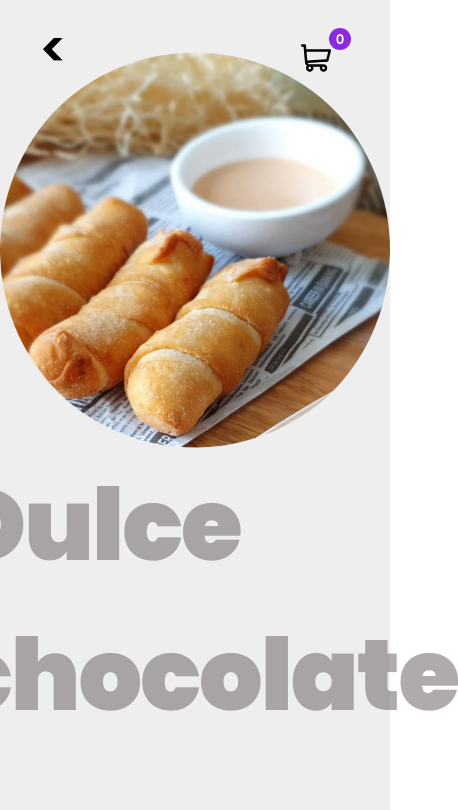
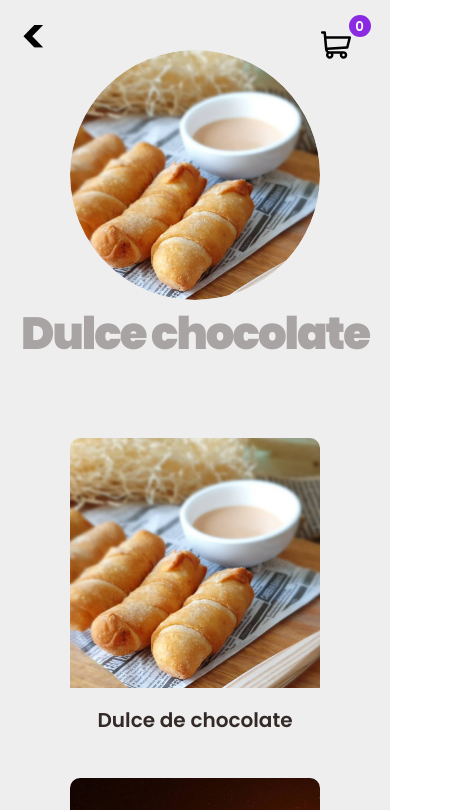
Before and after one commit to ScriptKev/tequegi-ccs, a Next.js app: page /dulces in a window 390 px wide. Shown: the top 810 px of the page, 458 px wide, since content can reach past the window. Built offline with nearby package versions, Linux system fonts and the light colour scheme.

Commit message:
Responsive 1.0 [pages, loading page, checkout wiget, list products in cart, main product]

```diff
--- a/components/ListCategories/style.js
+++ b/components/ListCategories/style.js
@@ -4,6 +4,11 @@ export const ContainerStyled = styled.section`
   width: 100%;
   height: 100%;
   margin: 50px 0 0 auto;
+
+
+  @media (min-width: 320px) and (max-width: 760px) {
+    margin: 25px 0 0 auto;
+  }
 `
 export const TitleCategoriesStyled = styled.div`
   max-width: 1000px;
--- a/components/MainProduct/index.js
+++ b/components/MainProduct/index.js
@@ -47,7 +47,11 @@ export default function MainProduct({ product }) {
             /> */}
             <MainProductImageStyled src={product.img} alt={product.title} />
           </SelectedProductStyled>
-          <TitleMainProductStyled>{ProductTitleComputed(product.title)}</TitleMainProductStyled>
+
+          <TitleMainProductStyled>
+            <h1>{ProductTitleComputed(product.title)}</h1>
+          </TitleMainProductStyled>
+
         </FlexStyled>
       </ContainerStyled>
     </MainProductStyled>
--- a/components/MainProduct/style.js
+++ b/components/MainProduct/style.js
@@ -4,6 +4,14 @@ export const MainProductStyled = styled.section`
   width: 100%;
   padding: 0 0 50px 0;
   height: auto;
+
+  @media (min-width: 320px) and (max-width: 1000px) {
+    padding: 0
+  }
+
+  @media (min-width: 320px) and (max-width: 440px) {
+    padding: 0;
+  }
 `
 
 export const ContainerStyled = styled.div`
@@ -13,31 +21,74 @@ export const ContainerStyled = styled.div`
 export const FlexStyled = styled.div`
   width: 100%;
   height: 100%;
-  display: flex;
+  display: grid;
   flex-wrap: wrap;
+  grid-template-columns: minmax(250px, 50%) 50%;
+  grid-template-rows: 1fr;
   justify-content: center;
   align-items: center;
+
+  & h1 {
+    text-align: flex-start;
+  }
+
+  @media (min-width: 320px) and (max-width: 1000px) {
+    grid-template-rows: 1fr min-content;
+    grid-template-columns: 1fr;
+  }
 `
 export const SelectedProductStyled = styled.article`
   width: 400px;
   height: 400px;
   cursor: pointer;
   clip-path: circle(50% at 50% 50%);
-  transition: all 300ms ease-in-out;
+  transition: all 100ms ease-in-out;
+  justify-self: flex-end;
 
-  &:hover {
+  & img {
+    &:hover {
+      box-shadow: 0 0 11px rgba(33,33,33,.2);
+    }
+  }
+
+  &:active {
     transform: scale(1.1)
+  }
+
+  @media (min-width: 320px) and (max-width: 1000px) {
+    width: 300px;
+    height: 300px;
+    justify-self: center;
+  }
+
+  @media (min-width: 320px) and (max-width: 440px) {
+    width: 250px;
+    height: 250px;
+    justify-self: center;
   }
 `
 
-export const TitleMainProductStyled = styled.h1`
-    width: min-content;
+export const TitleMainProductStyled = styled.div`
+    width: 100%;
     text-align: start;
-    font-size: 100px;
+    font-size: 55px;
     font-weight: 900;
+    padding-left: 15px;
     letter-spacing: -2px;
     color: #7069678f;
-    margin-left: 20px;
+
+  @media (min-width: 320px) and (max-width: 1000px) {
+    font-size: 40px;
+
+    & h1 {
+      text-align: center;
+    }
+  }
+
+  @media (min-width: 320px) and (max-width: 440px) {
+    font-size: 30px;
+    padding: 0 15px;
+  }
 `
 
 export const MainProductImageStyled = styled.img`
--- a/components/Nav/style.js
+++ b/components/Nav/style.js
@@ -5,6 +5,14 @@ export const NavStyled = styled.nav`
   height: 50px;
   padding-top: 50px;
   font-weight: 600;
+
+  @media (min-width: 320px) and (max-width: 970px) {
+
+  }
+
+  @media (min-width: 320px) and (max-width: 440px) {
+    padding-top: 25px;
+  }
 `
 
 export const ContainerStyled = styled.div`
@@ -14,4 +22,8 @@ export const ContainerStyled = styled.div`
   display: flex;
   justify-content: space-between;
   align-items: center;
+
+  @media (min-width: 320px) and (max-width: 440px) {
+    max-width: 90%;
+  }
 `
--- a/components/ProductInCheckout/index.js
+++ b/components/ProductInCheckout/index.js
@@ -5,8 +5,8 @@ export default function ProductInCheckout({ id, title, price, img }) {
   return (
     <ProductInCheckoutStyled>
       <Image src={img} width={80} height={80} alt={title} />
-      <h2 style={{ margin: '0 30px', color: '#706967' }}>{title}</h2>
-      <small>{price}</small>
+      <h2 style={{ margin: '0 10px', fontSize: '20px', color: '#706967' }}>{title}</h2>
+      <small style={{ fontSize: '17px' }}>{price}$</small>
     </ProductInCheckoutStyled>
   )
 }
--- a/layouts/LoadingPage/styled.js
+++ b/layouts/LoadingPage/styled.js
@@ -10,4 +10,12 @@ export const LoadingPageStyled = styled.section`
   & h5 {
     font-size: 60px;
   }
+
+  @media (min-width: 320px) and (max-width: 760px) {
+    text-align: center;
+
+    & h5 {
+      font-size: 50px
+    }
+  }
 `
```
Also changed, not shown: components/Header/index.js (+10 -5 lines), components/Header/style.js (+17 -2 lines), layouts/Checkout/index.js (+22 -15 lines), layouts/Checkout/styled.js (+40 -5 lines).
